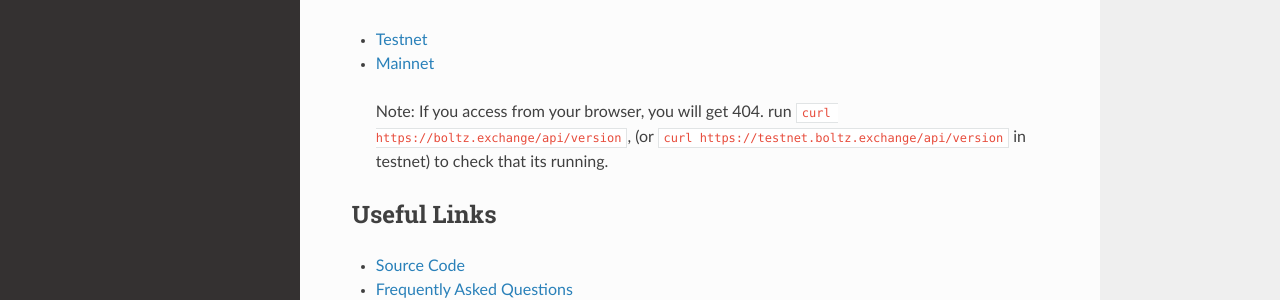
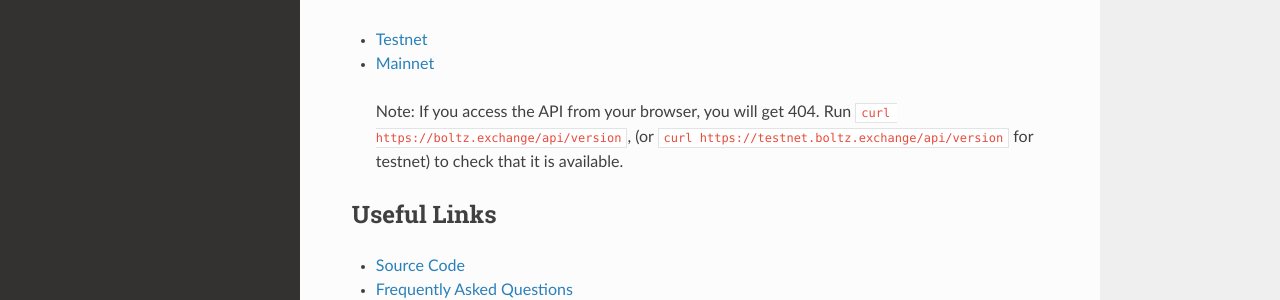
Before and after one commit to BoltzExchange/boltz-backend, an MkDocs documentation site: the page built from docs/index.md, in a window 1280 px wide and 987 px high. Shown: the part 508-808 px from the top of the window. Built offline with MkDocs 1.6.1, drawn with Linux system fonts in a browser that asks for light colours; nearby versions of some CDN libraries.

Commit message:
docs: minor wording fix

```diff
--- a/docs/index.md
+++ b/docs/index.md
@@ -15,8 +15,8 @@ The Rest API can be accessed at:
 * [Testnet](https://testnet.boltz.exchange/api)
 * [Mainnet](https://boltz.exchange/api)
 
-> Note: If you access from your browser, you will get 404.
-> run `curl https://boltz.exchange/api/version`, (or `curl https://testnet.boltz.exchange/api/version` in testnet) to check that its running.
+> Note: If you access the API from your browser, you will get 404.
+> Run `curl https://boltz.exchange/api/version`, (or `curl https://testnet.boltz.exchange/api/version` for testnet) to check that it is available.
 
 ## Useful Links
 
```
